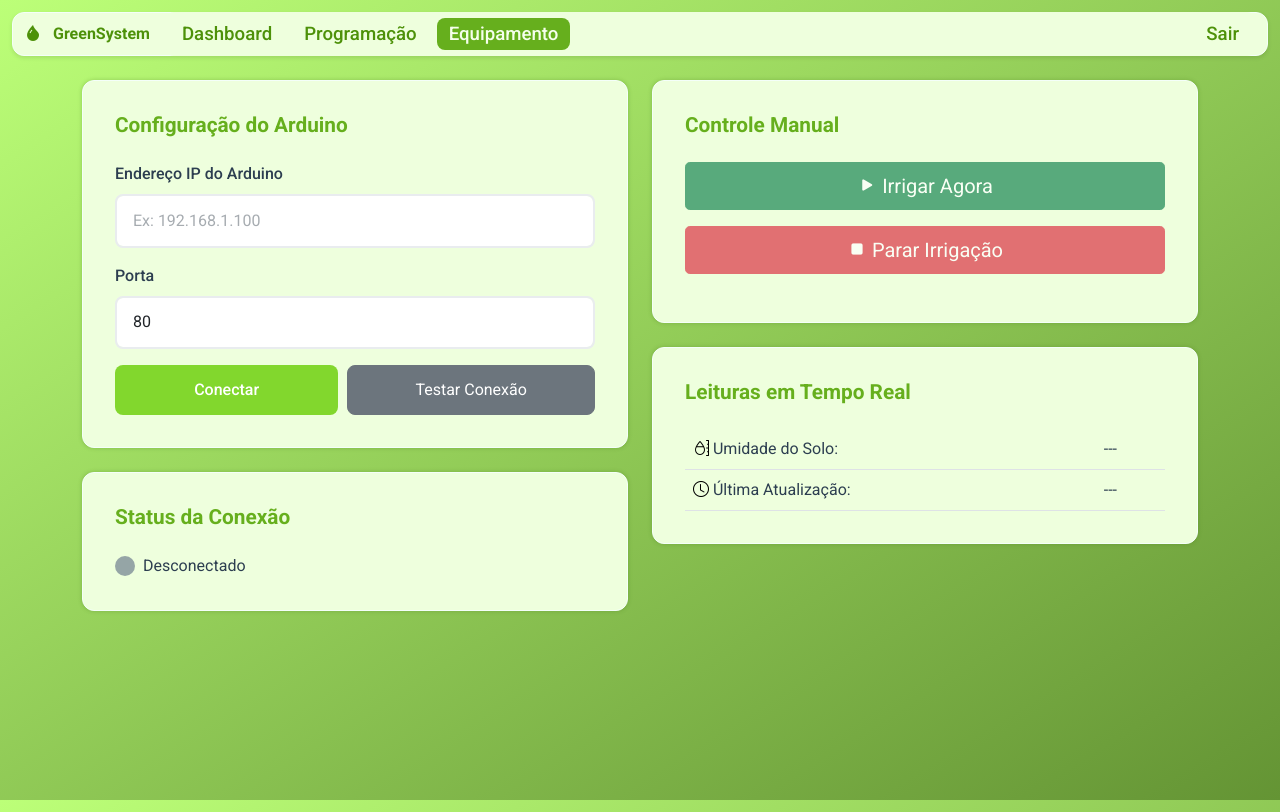
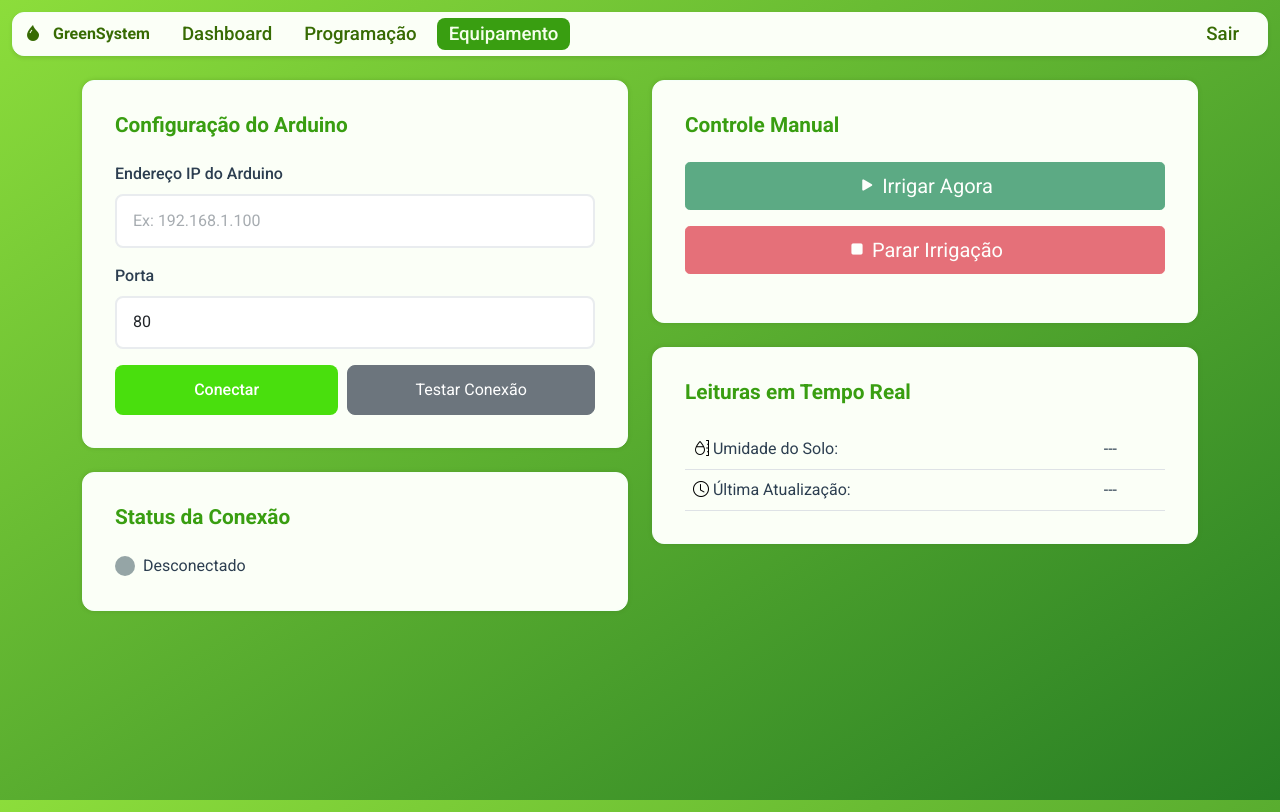
Before and after one commit to ViniciusThi/PI03_Cidades_Inteligentes, a website: page src/public/equipamento.html in a window 1280 px wide. Drawn offline with nearby package versions, Linux system fonts and the light colour scheme; some packages are replaced by stand-ins of ours; sample sign-in values are in the browser's storage; a script that the page names is missing.

Commit message:
Atualização das cores

```diff
--- a/src/public/css/style.css
+++ b/src/public/css/style.css
@@ -1,8 +1,8 @@
 :root {
-    --bg-itens-gs: #EEFFDD;
-    --font-color: #4d9109;
-    --primary-color: #82D72D;
-    --primary-dark: #66af1d;
+    --bg-itens-gs: #fbfff7;
+    --font-color: #376b03;
+    --primary-color: #49df0d;
+    --primary-dark: #399e11;
     --secondary-color: #e8f5e9;
     --text-color: #2c3e50;
     --light-green: #c8e6c9;
@@ -11,7 +11,7 @@
 }
 
 body {
-    background-image: linear-gradient(to bottom right, #bcff78, #649434) ;
+    background-image: linear-gradient(to bottom right, #8cdd3b, #277e24) ;
     background-attachment: fixed;
     background-repeat: no-repeat;
     color: var(--text-color);
--- a/src/public/equipamento.html
+++ b/src/public/equipamento.html
@@ -12,7 +12,7 @@
 <body>
     <nav class="navbar navbar-expand-lg navbar-dark">
         <div class="container-fluid">
-            <a class="navbar-brand" href="#">
+            <a class="navbar-brand" href="dashboard.html">
                 <i class="bi bi-droplet-fill me-2"></i>
                 GreenSystem
             </a>
```
Also changed, not shown: src/public/dashboard.html (+1 -1 lines), src/public/programacao.html (+1 -1 lines).
